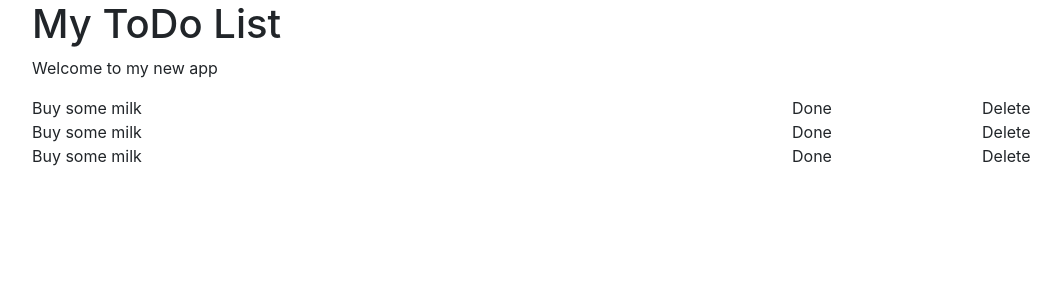
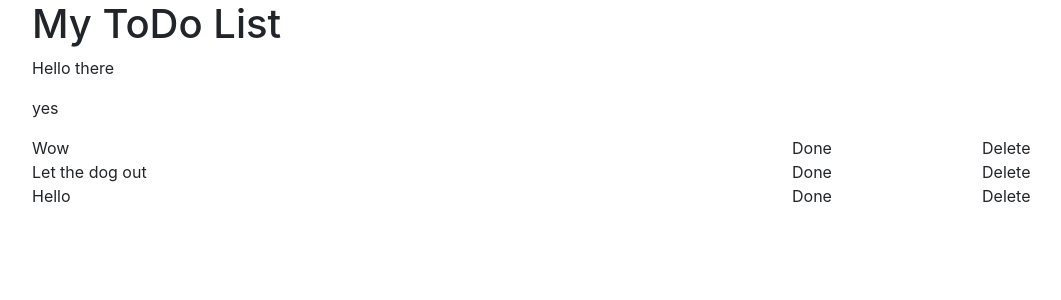
Before and after one commit to shazia5/todo_app_fronted, a React (Create React App) app: page / in a window 1280 px wide. Shown: the top 300 px of the page, without its empty margins (53-1114 px from the left). Built offline with nearby package versions, Linux system fonts and the light colour scheme.

Commit message:
put intro

```diff
--- a/src/App.js
+++ b/src/App.js
@@ -8,10 +8,11 @@ function App() {
   return (
  <div className="container">
  <Header />
- <Intro />
- <Task taskDescription="Buy some milk"/>
- <Task taskDescription="Buy some milk"/>
- <Task taskDescription="Buy some milk"/>
+ <Intro introDescription ="Hello there"/>
+ <Intro introDescription ="yes"/>
+ <Task taskDescription="Wow"/>
+ <Task taskDescription="Let the dog out "/>
+ <Task taskDescription="Hello"/>
  </div>
   );
 }
--- a/src/components/Intro.js
+++ b/src/components/Intro.js
@@ -1,8 +1,8 @@
 import React from 'react';
 class Intro extends React.Component {
-    render(){
+    render() {
         return(
-            <p>Welcome to my new app</p>
+            <p>{this.props.introDescription}</p>
         );
     }
 }
```
